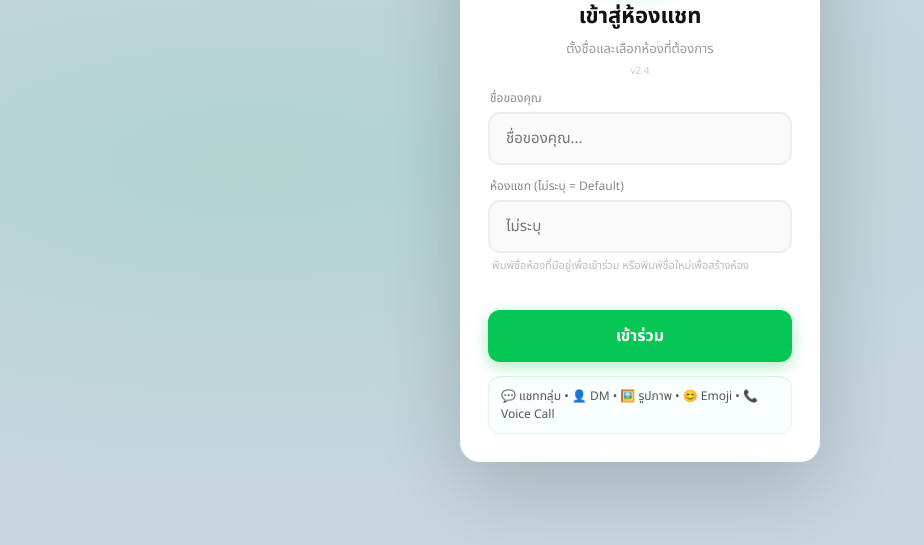
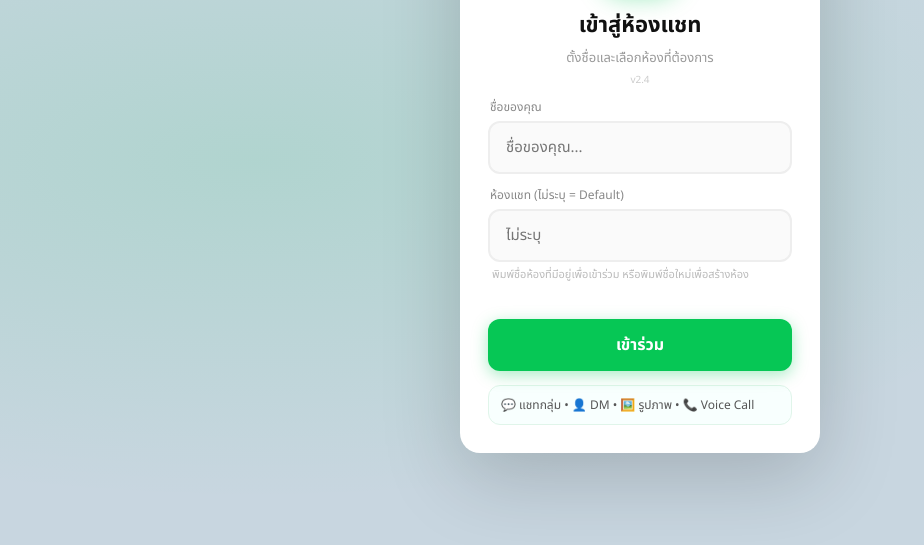
Before and after one commit to programmer-kesug/chat-app, a website: page index.html in a window 1280 px wide. Shown: the part 239-784 px from the top of the page, without its empty margins (0-924 px from the left). Drawn offline with nearby package versions, Linux system fonts and the light colour scheme.

```diff
--- a/index.html
+++ b/index.html
@@ -155,7 +155,7 @@
   <div id="name-error"></div>
   <button onclick="join()">เข้าร่วม</button>
   <div class="selling-points">
-    <div class="sp">💬 แชทกลุ่ม • 👤 DM • 🖼️ รูปภาพ • 😊 Emoji • 📞 Voice Call</div>
+    <div class="sp">💬 แชทกลุ่ม • 👤 DM • 🖼️ รูปภาพ • 📞 Voice Call</div>
 
   </div>
 </div>
```
